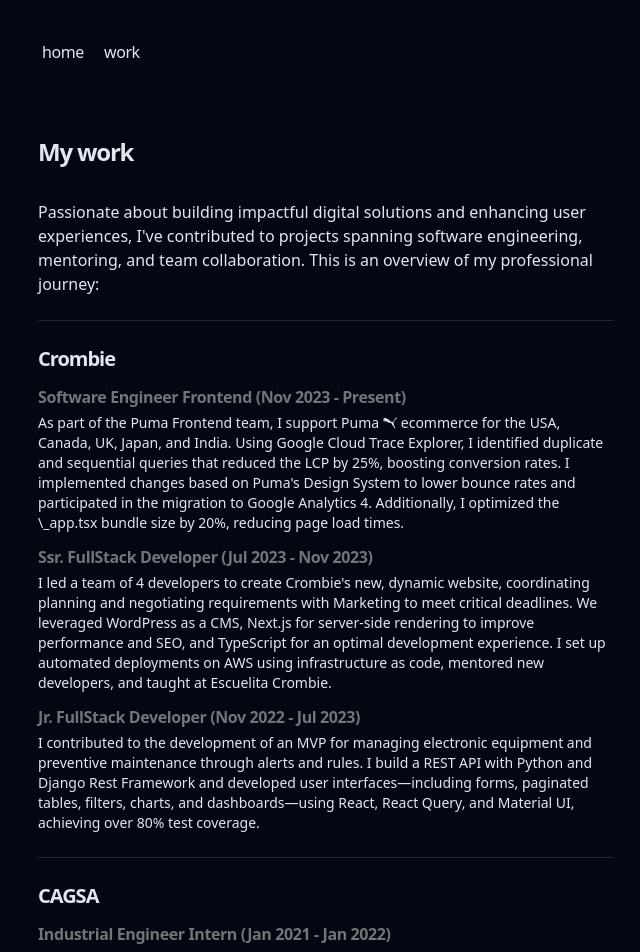
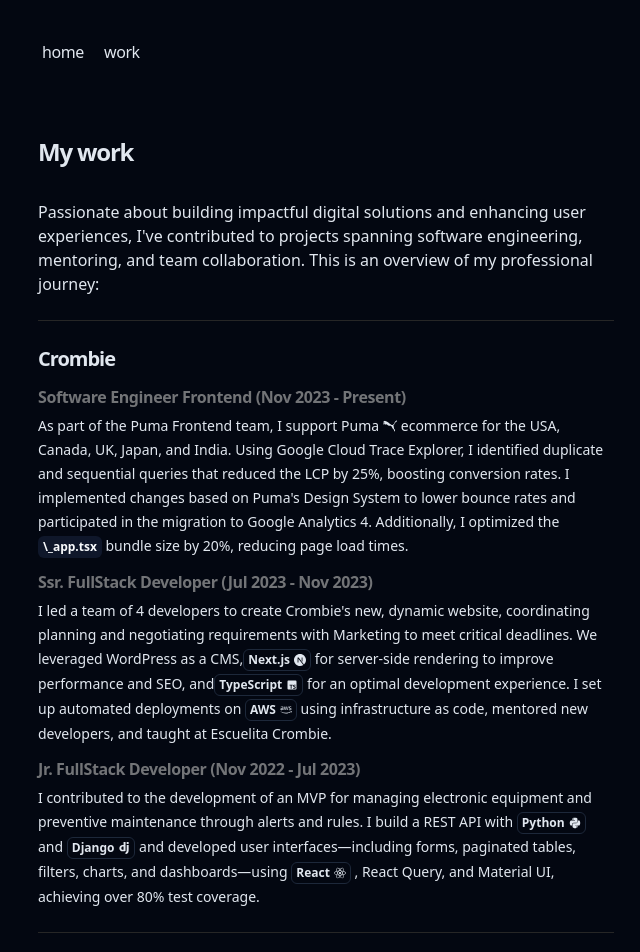
Before and after one commit to JuanDls01/blog, a Next.js app: page /work in a window 1280 px wide. Shown: the top 952 px of the page, without its empty margins (314-954 px from the left). Built offline with nearby package versions, Linux system fonts and the light colour scheme.

Commit message:
feat: added icons to work page

```diff
--- a/src/app/work/page.tsx
+++ b/src/app/work/page.tsx
@@ -1,4 +1,5 @@
-import { SiPuma } from "react-icons/si";
+import { Icon } from "@/src/components/icons";
+import { Badge } from "@/src/components/ui/badge";
 
 export const metadata = {
   title: "Experience",
@@ -21,41 +22,83 @@
         <h3 className="font-semibold text-base text-neutral-400/70 leading-none tracking-tight mt-4 mb-2">
           {"Software Engineer Frontend (Nov 2023 - Present)"}
         </h3>
-        <p className="text-sm">
+        <span className="text-sm">
           As part of the Puma Frontend team, I support{" "}
           <span className="inline-flex items-center gap-x-1">
-            Puma <SiPuma />
+            Puma <Icon.Puma />
           </span>{" "}
           ecommerce for the USA, Canada, UK, Japan, and India. Using Google
           Cloud Trace Explorer, I identified duplicate and sequential queries
           that reduced the LCP by 25%, boosting conversion rates. I implemented
           changes based on Puma&apos;s Design System to lower bounce rates and
           participated in the migration to Google Analytics 4. Additionally, I
-          optimized the \_app.tsx bundle size by 20%, reducing page load times.
-        </p>
+          optimized the{" "}
+          <Badge variant={"secondary"} className="px-1">
+            \_app.tsx
+          </Badge>{" "}
+          bundle size by 20%, reducing page load times.
+        </span>
         <h3 className="font-semibold text-base text-neutral-400/70 leading-none tracking-tight mt-4 mb-2">
           {"Ssr. FullStack Developer (Jul 2023 - Nov 2023)"}
         </h3>
-        <p className="text-sm">
+        <span className="text-sm">
           I led a team of 4 developers to create Crombie&apos;s new, dynamic
           website, coordinating planning and negotiating requirements with
           Marketing to meet critical deadlines. We leveraged WordPress as a CMS,
-          Next.js for server-side rendering to improve performance and SEO, and
-          TypeScript for an optimal development experience. I set up automated
-          deployments on AWS using infrastructure as code, mentored new
-          developers, and taught at Escuelita Crombie.
-        </p>
+          <Badge
+            variant="outline"
+            className="px-1 inline-flex items-center gap-x-1"
+          >
+            Next.js <Icon.NextJs />
+          </Badge>{" "}
+          for server-side rendering to improve performance and SEO, and
+          <Badge
+            variant="outline"
+            className="px-1 inline-flex items-center gap-x-1"
+          >
+            TypeScript <Icon.TypeScript />
+          </Badge>{" "}
+          for an optimal development experience. I set up automated deployments
+          on{" "}
+          <Badge
+            variant="outline"
+            className="px-1 inline-flex items-center gap-x-1"
+          >
+            AWS <Icon.Aws />
+          </Badge>{" "}
+          using infrastructure as code, mentored new developers, and taught at
+          Escuelita Crombie.
+        </span>
         <h3 className="font-semibold text-base text-neutral-400/70 leading-none tracking-tight mt-4 mb-2">
           {"Jr. FullStack Developer (Nov 2022 - Jul 2023)"}
         </h3>
-        <p className="text-sm">
+        <span className="text-sm">
           I contributed to the development of an MVP for managing electronic
           equipment and preventive maintenance through alerts and rules. I build
-          a REST API with Python and Django Rest Framework and developed user
-          interfaces—including forms, paginated tables, filters, charts, and
-          dashboards—using React, React Query, and Material UI, achieving over
-          80% test coverage.
-        </p>
+          a REST API with{" "}
+          <Badge
+            variant="outline"
+            className="px-1 inline-flex items-center gap-x-1"
+          >
+            Python <Icon.Python />
+          </Badge>{" "}
+          and{" "}
+          <Badge
+            variant="outline"
+            className="px-1 inline-flex items-center gap-x-1"
+          >
+            Django <Icon.Django />
+          </Badge>{" "}
+          and developed user interfaces—including forms, paginated tables,
+          filters, charts, and dashboards—using{" "}
+          <Badge
+            variant="outline"
+            className="px-1 inline-flex items-center gap-x-1"
+          >
+            React <Icon.React />
+          </Badge>{" "}
+          , React Query, and Material UI, achieving over 80% test coverage.
+        </span>
       </div>
       <hr className="my-6 border-neutral-800" />
       <div>
--- /dev/null
+++ b/src/components/icons/index.tsx
@@ -0,0 +1,13 @@
+import { FaPython, FaReact, FaAws } from "react-icons/fa";
+import { BiLogoTypescript } from "react-icons/bi";
+import { SiDjango, SiPuma, SiNextdotjs } from "react-icons/si";
+
+export const Icon = {
+  Python: FaPython,
+  TypeScript: BiLogoTypescript,
+  React: FaReact,
+  Django: SiDjango,
+  Puma: SiPuma,
+  Aws: FaAws,
+  NextJs: SiNextdotjs,
+};
```
